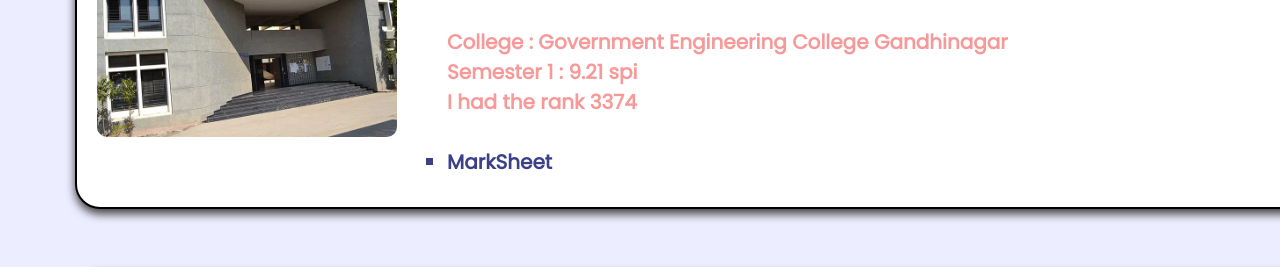
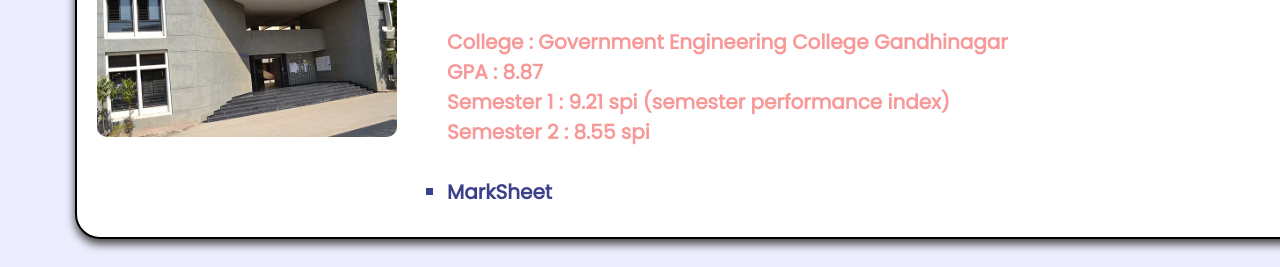
Before and after one commit to Bhargavimachhi/portfolio, a plain HTML site: page education.html in a window 1280 px wide. Shown: the part 200-467 px from the top of the page. Drawn offline with Linux system fonts and the light colour scheme.

Commit message:
Added Result

```diff
--- a/education.html
+++ b/education.html
@@ -86,8 +86,9 @@
                 <h1>B.E. Computer Engineering</h1><br>
                 <ul>
                     <li>College : Government Engineering College Gandhinagar </li>
-                    <li>Semester 1 : 9.21 spi</li>
-                    <li>I had the rank 3374 </li><br>
+                    <li>GPA : 8.87</li>
+                    <li>Semester 1 : 9.21 spi (semester performance index)</li>
+                    <li>Semester 2 : 8.55 spi</li><br>
                     <li style="list-style-type:square; color: #3b4089;"><a href="Documents/Sem 1 result.pdf" style="color: #3b4089;">MarkSheet</a></li>
                 </ul>
             </div>
```
